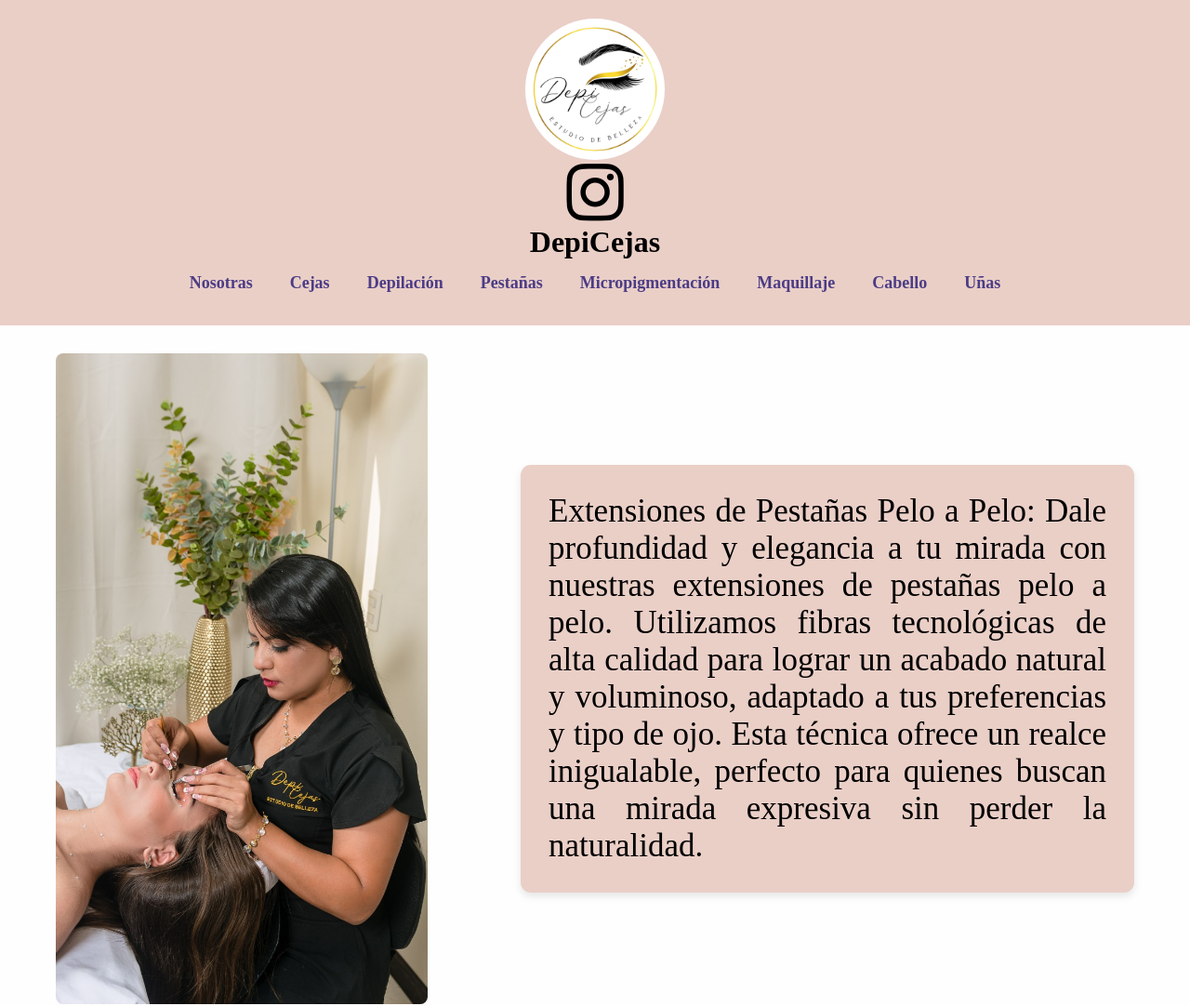
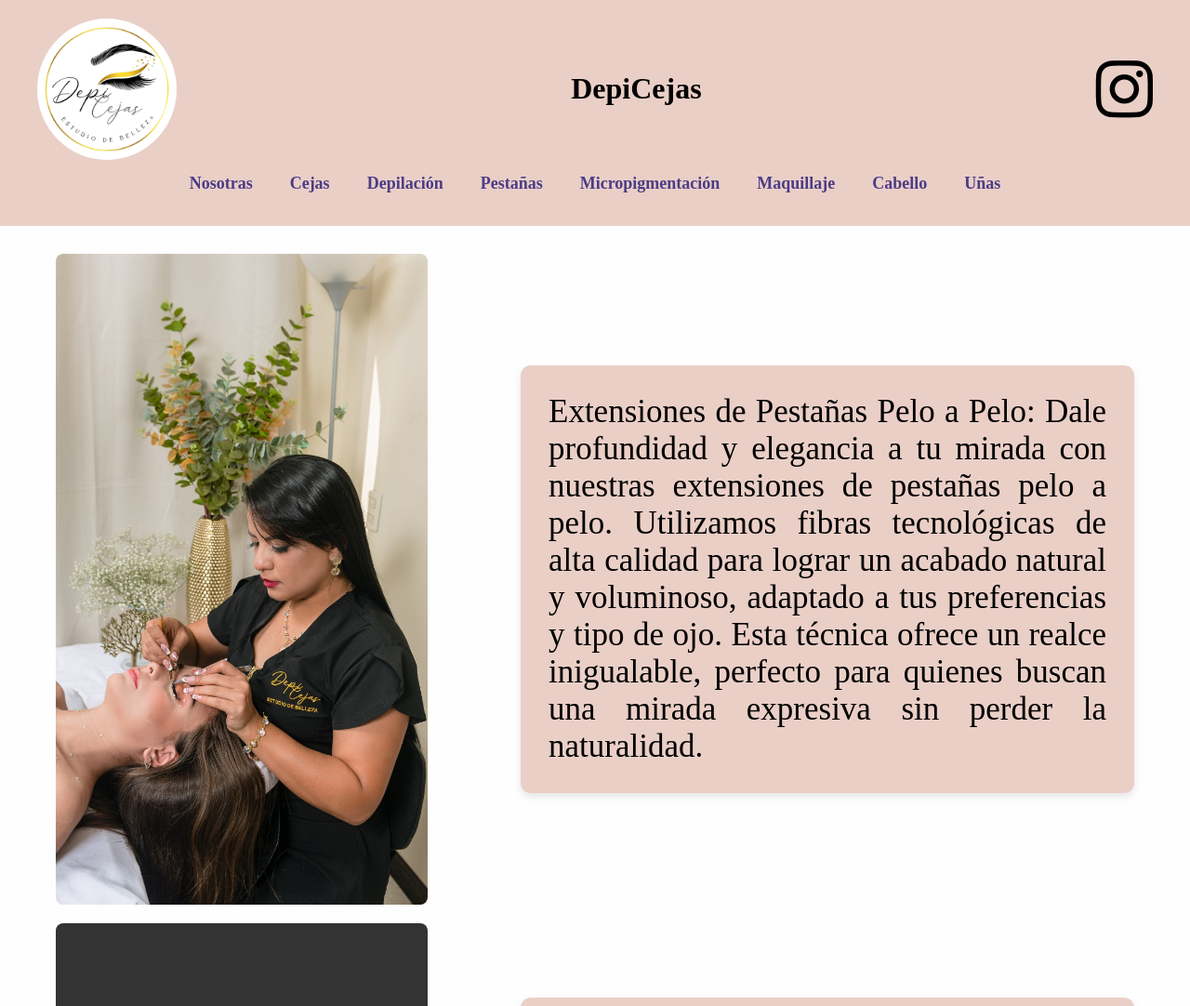
Before and after one commit to PamelaCHM/Proyecto-DepiCejas, a plain HTML site: page Pestañas.html in a window 1280 px wide. Shown: the top 1082 px of the page at 93% size. Drawn offline with Linux system fonts and the light colour scheme; grey boxes are pictures that could not be loaded.

Commit message:
correcion css version dos

```diff
--- a/Pestañas.html
+++ b/Pestañas.html
@@ -9,16 +9,18 @@
 </head>
 <body>
 <div class="todo">
+
     <header>
-        <div id="LogoUbicacion">
-            <img id="LogoDepi" src="Imagenes/Logo.jpg" alt="Logo de DepiCejas">
+        <div class="caja1">
+            <!-- Logo a la izquierda -->
+                <img id="LogoDepi" src="Imagenes/Logo.jpg" alt="Logo de DepiCejas">
+            <!-- Título centrado -->
+            <h1>DepiCejas</h1>
+            <!-- Ícono de Instagram a la derecha -->
+                <a href="https://www.instagram.com/depicejascr/?hl=es" target="_blank">
+                    <i class="fa-brands fa-instagram iconInsta"></i>
+                </a>
         </div>
-        <div id="LogoInstUbicacion">
-            <a href="https://www.instagram.com/depicejascr/?hl=es" target="_blank">
-                <i class="fa-brands fa-instagram iconInsta"></i>
-            </a>
-        </div>
-        <h1>DepiCejas</h1>
         <nav>
             <a href="index.html">Nosotras</a>
             <a href="Cejas.html">Cejas</a>
@@ -30,6 +32,8 @@
             <a href="Uñas.html">Uñas</a>
         </nav>
     </header>
+
+
 
     <main>
         <article class="flex-container">
```
Also changed, not shown: Cabello.html (+10 -8 lines), Cejas.html (+11 -8 lines), Depilacion.html (+11 -8 lines), Maquillaje.html (+11 -8 lines), Micropigmentacion.html (+11 -8 lines), Uñas.html (+10 -8 lines).
